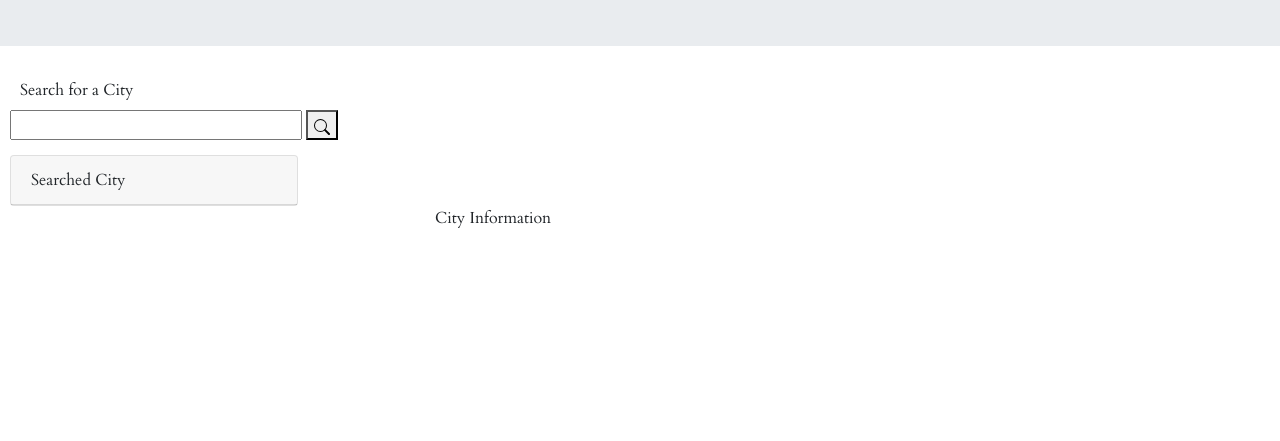
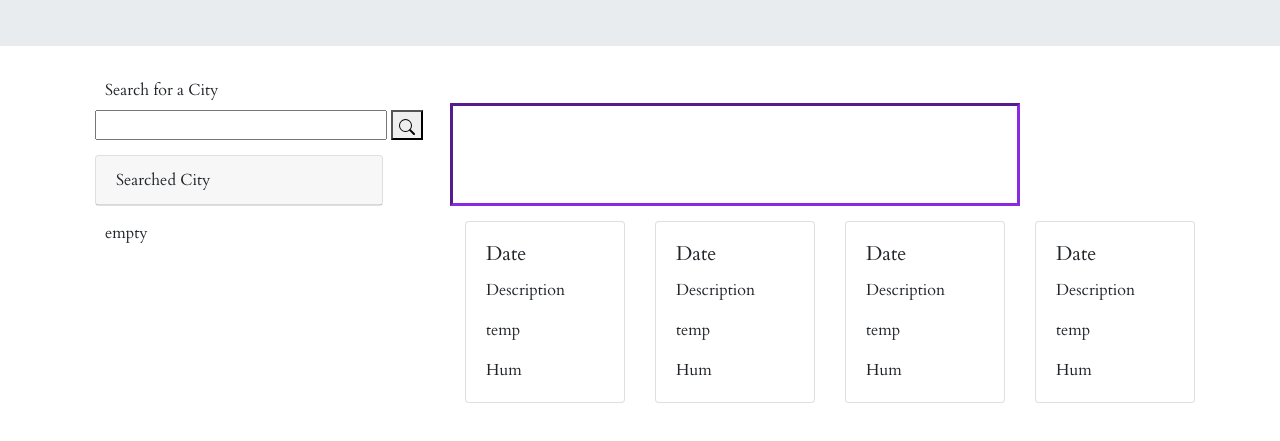
Before and after one commit to CivicaJR91/weather-dashboard, a plain HTML site: page index.html in a window 1280 px wide. Shown: the part 157-598 px from the top of the page. Drawn offline with nearby package versions, Linux system fonts and the light colour scheme.

Commit message:
version 5

```diff
--- a/index.html
+++ b/index.html
@@ -25,6 +25,14 @@
         </div>
     </header>
     <!--Search Buttpn-->
+
+
+
+
+
+    <div class="container">
+        <div class="row">
+            <div class="col col-lg-4">
                 <label i="textsearch">Search for a City</label>
                 <div>
                     <input id="search" type="text">
@@ -37,7 +45,7 @@
                                 d="M6.5 12a5.5 5.5 0 1 0 0-11 5.5 5.5 0 0 0 0 11zM13 6.5a6.5 6.5 0 1 1-13 0 6.5 6.5 0 0 1 13 0z" />
                         </svg>
                     </button>
-
+                </div>
                 <div class="card" id="displaycity" style="width: 18rem;">
                     <div class="card-header">
                         Searched City
@@ -47,12 +55,11 @@
                     </ul>
                 </div>
 
+            </div>
             <!--Button To Display City-->
             <div id="citybutton"></div>
             <!--Display City Weather Information-->
-        <div class="container" id="weatherview">
-            <label> City Information</label>
-            <div class="row">
+            <div class="col-lg-6" id="cityweatherinfo">
                 <div class=".col-lg-">
                     <h5 class="card-title" id="name"></h5>
                     <p id="temperturecity"></p>
@@ -60,16 +67,58 @@
                     <p id="winspeed"></p>
                 </div>
             </div>
+        </div>
+        <div class="row" id="fivedays">
+            <div class="col-lg">
+                <label>empty</label>
+            </div>
+            <div class="col col-lg-2">
+                <div class="card" style="width: 10rem;">
+                    <div class="card-body">
+                        <h5 class="card-title" id="dayone">Date</h5>
+                        <p class="card-text" id="onedesc">Description</p>
+                        <p class="card-text" id="onetem">temp</p>
+                        <p class="card-text" id="onehum">Hum</p>
+                    </div>
+
+                </div>
+            </div>
+            <div class="col col-lg-2">
+                <div class="card" style="width: 10rem;">
+                    <div class="card-body">
+                        <h5 class="card-title" id="dayone">Date</h5>
+                        <p class="card-text" id="onedesc">Description</p>
+                        <p class="card-text" id="onetem">temp</p>
+                        <p class="card-text" id="onehum">Hum</p>
+                    </div>
+
+                </div>
+            </div>
+            <div class="col col-lg-2">
+                <div class="card" style="width: 10rem;">
+                    <div class="card-body">
+                        <h5 class="card-title" id="dayone">Date</h5>
+                        <p class="card-text" id="onedesc">Description</p>
+                        <p class="card-text" id="onetem">temp</p>
+                        <p class="card-text" id="onehum">Hum</p>
+                    </div>
+
+                </div>
+            </div>
+            <div class="col col-lg-2">
+                <div class="card" style="width: 10rem;">
+                    <div class="card-body">
+                        <h5 class="card-title" id="dayone">Date</h5>
+                        <p class="card-text" id="onedesc">Description</p>
+                        <p class="card-text" id="onetem">temp</p>
+                        <p class="card-text" id="onehum">Hum</p>
+                    </div>
+
+                </div>
+            </div>
 
         </div>
 
-        <div id="fivedayforecast">
-            <div id="dayone">
-                <div id="weathericon"></div>
-                <div id="temp"></div>
-                <div id="hum"></div>
-            </div>
-        </div>
 
 
 
@@ -82,8 +131,14 @@
             var weatherAPIKey = "39e4acb4a712720542d4a2cfd44c60f3";
 
             //QueryURL
-            var QueryURL = "http://api.openweathermap.org/data/2.5/forecast?q={city name}&units=imperial&cnt=5&appid=" + weatherAPIKey;
+            var QueryURL = "http://api.openweathermap.org/data/2.5/forecast?q={city name}&units=imperial&cnt=100&appid=" + weatherAPIKey;
             console.log(QueryURL);
+
+            // https://pro.openweathermap.org/data/2.5/forecast/climate?q={city name}
+
+            // http: api.openweathermap.org/data/2.5/forecast/daily?q={city name}
+
+            // api.openweathermap.org/data/2.5/forecast/daily?q={city name}
 
             // on the click of the search button make the call to the API
             $('#searchbtton').click(function () {
@@ -92,7 +147,7 @@
                 console.log(cityName);
 
 
-                var QueryURL = "http://api.openweathermap.org/data/2.5/forecast?q=" + cityName + "&units=imperial&cnt=5&appid=" + weatherAPIKey;
+                var QueryURL = "http://api.openweathermap.org/data/2.5/forecast?q=" + cityName + "&units=imperial&cnt=100&appid=" + weatherAPIKey;
                 console.log(QueryURL);
 
                 $.ajax({
--- a/styles.css
+++ b/styles.css
@@ -24,8 +24,27 @@ label{
     background-color: blueviolet;
 }
 
+#cityweatherinfo{
+    margin-top: 25px;
+  padding-top: 20px;
+    border-style: inset;
+    border-color: blueviolet;
+}
+
 #weatherview {
   position: fixed;
     margin-left: 400px;
     border: 10px;
 }
+
+#
+#days{
+    margin-top: 60px;
+}
+
+#fivedays{
+
+margin-top: 15px;
+margin-bottom: 10px;
+
+}
```
Lines whose indentation alone changed are shown as unchanged.
